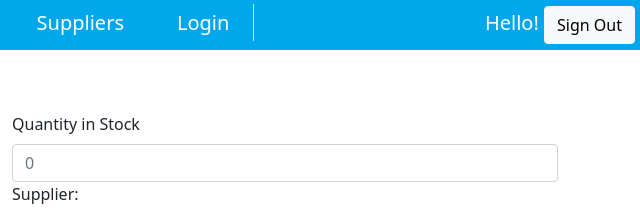
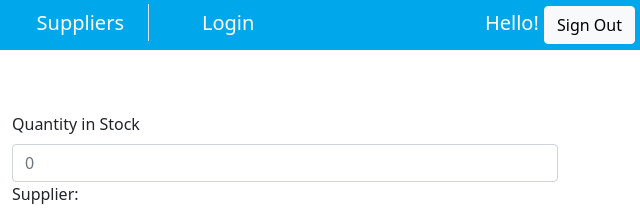
Before and after one commit to slohani1991/Assignments, a plain HTML site: page assignment4/index.html in a window 1280 px wide. Shown: the top 211 px of the page, 640-1280 px from the left. Drawn offline with nearby package versions, Linux system fonts and the light colour scheme.

Commit message:
changes updated

```diff
--- a/assignment4/index.html
+++ b/assignment4/index.html
@@ -15,8 +15,8 @@
     <div class="top">
         <a href="#" class="navbar-brand border-end pe-4">MUM Golden Dome Market : : : SRM System</a>
         <a href="#" class="navbar-brand border-end pe-4">Products </a>
-        <a href="#" class="navbar-brand">Suppliers</a>
-        <a href="login.html" class="navbar-brand border-end pe-4">Login </a>
+        <a href="#" class="navbar-brand border-end pe-4">Suppliers</a>
+        <a href="login.html" class="navbar-brand">Login </a>
         <div class="toptext">
             <span class=""> Hello! </span>
             <input type="button" class="btn btn-light" value="Sign Out" />
```
